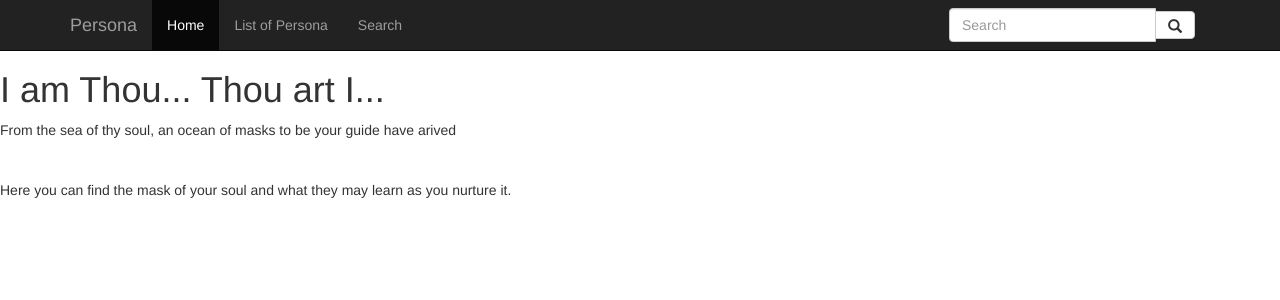
After one commit to 40053531/Catalogue, a Flask app: page /home/ in a window 1280 px wide. The commit adds this page. Shown: the top 300 px of the page. Run offline with Flask 2, Linux system fonts and the light colour scheme; some libraries are stand-ins or nearby versions.

Commit message:
work continues

```diff
--- /dev/null
+++ b/main.py
@@ -0,0 +1,13 @@
+from flask import Flask, render_template
+app = Flask(__name__)
+
+@app.route('/')
+def root():
+  return render_template('base.html'), 200
+
+@app.route('/home/')
+def home():
+  return render_template('home.html'),200
+
+if __name__ == "__main__":
+  app.run(host='0.0.0.0', debug=True)
--- a/templates/base.html
+++ b/templates/base.html
@@ -29,10 +29,19 @@
           <li><a href="#List">List of Persona</a></li>
           <li><a href="#Search">Search</a></li>
         </ul>
+        <form class="navbar-form pull-right" role="search">
+        <div class="input-group">
+          <input type="text" class="form-control" placeholder="Search"
+          name="srch-term" id="srch-term">
+          <div class="input-group-btn">
+            <button class="btn btn-default" type="submit"><i class="glyphicon
+            glyphicon-search"></i>
+          </div>
+        </form>
       </div>
     </nav>
 
-    {% block content%} {% end block%}
+    {% block content %} {% endblock %}
 
     <script src="https://ajax.googleapis.com/ajax/libs/jquery/1.11.3/jquery.min.js" ></script>
     <script src="{{ url_for('static', filename='js/bootstrap.min.js')}}" ></script>
--- /dev/null
+++ b/templates/home.html
@@ -0,0 +1,9 @@
+{% extends "base.html" %}
+{% block content %}
+  <h1>I am Thou... Thou art I...</h1>
+  <p> From the sea of thy soul, an ocean of masks to be your guide have
+  arived<p>
+  <br>
+  <p>Here you can find the mask of your soul and what they may learn as you
+  nurture it.</p>
+{% endblock %}
--- /dev/null
+++ b/templates/search.html
@@ -0,0 +1,4 @@
+{% extends "base.html" %}
+{% block content %}
+
+{% endblock %}
```
Also changed, not shown: 2 other files.
